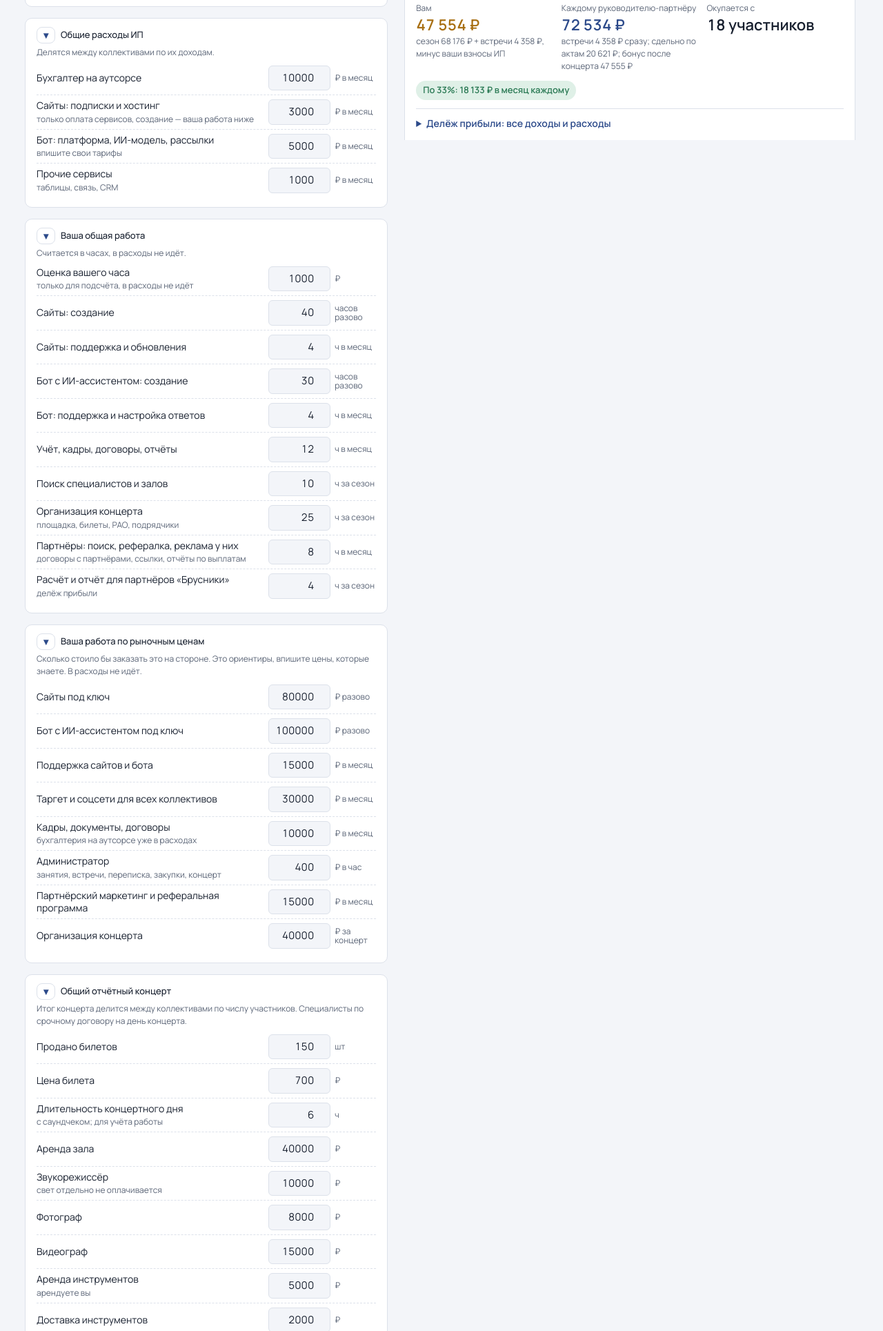
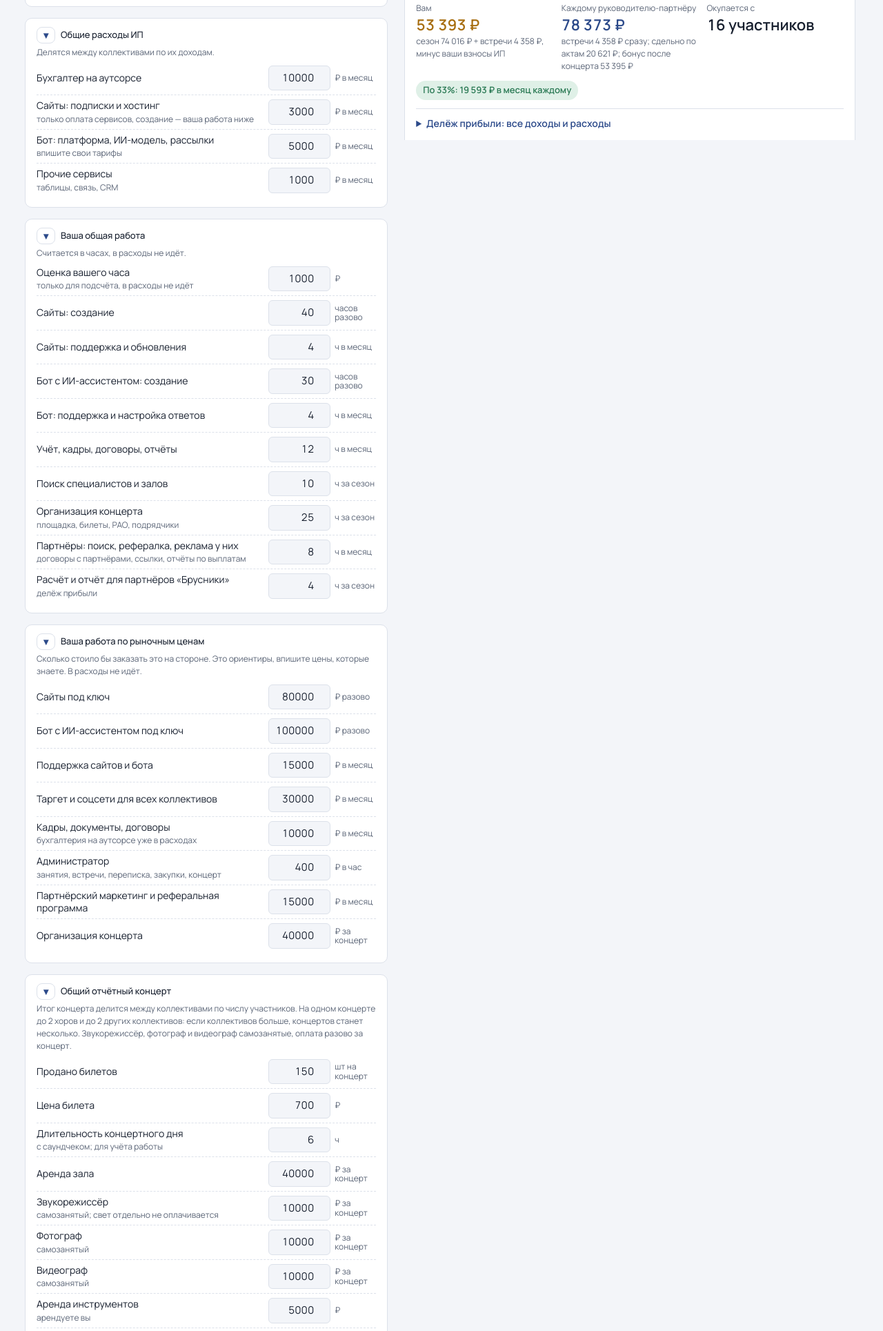
Before and after one commit to eabelozer26-droid/brusnika-smeta, a plain HTML site: page index.html in a window 1280 px wide. Shown: the part 871-2800 px from the top of the page at 69% size. Drawn offline with Linux system fonts and the light colour scheme; a web font is replaced by a local one.

Commit message:
Концерт: специалисты самозанятые, до 2 хоров и 2 коллективов на концерт
Co-Authored-By: Claude Opus 5.5 <noreply@anthropic.com>

```diff
--- a/index.html
+++ b/index.html
@@ -202,7 +202,7 @@ button.ghost{padding:5px 10px;font-size:13px;color:var(--muted)}
           <li>Ваши взносы ИП за себя в расходы «Брусники» не входят: они вычитаются из вашей доли вместе с экономией на УСН, которую они дают. В остальных коллективах прибыль ваша, поэтому взносы считаются там как расход.</li>
           <li>Реферальные выплаты партнёрам — процент с абонементов участников, которые пришли по их ссылкам. Это расход коллектива.</li>
           <li>Остальные хоры и коллективы, как в частной творческой студии: руководителям платится сдельно за каждое занятие, встречу набора и постановку. Прибыль ваша. Репертуар (аранжировки) есть только у хоров: танцы работают на общем репертуаре с вокалистами.</li>
-          <li>Все специалисты (руководители, музыканты, аранжировщик, звукорежиссёр, фото, видео) по срочным трудовым договорам. К их оплате добавляются взносы 30,2% и компенсация за неиспользованный отпуск, около 8%. Переключатель вверху задаёт, указаны ставки на руки или до НДФЛ.</li>
+          <li>Руководители, музыканты и аранжировщик работают по срочным трудовым договорам. Звукорежиссёр, фотограф и видеограф самозанятые: платите разово за концерт по чеку, налогов с вашей стороны нет. К их оплате добавляются взносы 30,2% и компенсация за неиспользованный отпуск, около 8%. Переключатель вверху задаёт, указаны ставки на руки или до НДФЛ.</li>
           <li>Компенсация отпуска посчитана для всех. У разового договора на один концертный день её может не быть: это зависит от срока, уточните у бухгалтера.</li>
           <li>Встречи набора платные, по умолчанию 4 за месяц до старта. Предоплата при записи засчитывается в абонемент и в доход отдельно не добавляется.</li>
           <li>В «Бруснике» деньги за встречи считаются отдельно и делятся поровну на троих сразу после встреч: билеты минус аренда, чай с печеньем, комиссия и налоги. Реклама вычитается только из прибыли сезона.</li>
@@ -295,9 +295,9 @@ button.ghost{padding:5px 10px;font-size:13px;color:var(--muted)}
           <p class="where">Продление: если следующий сезон идёт сразу, заключите дополнительное соглашение о новом сроке до окончания текущего. Много срочных договоров подряд на ту же работу суд может признать бессрочными. Обсудите это с юристом.</p>
         </div></li>
         <li><div class="date">к концерту</div><div class="what">
-          <p><span class="tag ip">вы</span><span class="tag emp">специалисты</span><b>Звукорежиссёр, фотограф, видеограф: срочный договор на день концерта.</b></p>
-          <p>Приём, ЕФС-1 на следующий рабочий день, расчёт в последний день договора, ЕФС-1 об увольнении. Это много бумаг на один день.</p>
-          <p class="where">Если захотите упростить: разовую услугу без графика и подчинения можно законно купить у ИП или самозанятого по договору услуг. Руководителей это не касается.</p>
+          <p><span class="tag ip">вы</span><span class="tag emp">специалисты</span><b>Звукорежиссёр, фотограф, видеограф: самозанятые, разово за каждый концерт.</b></p>
+          <p>Перед первой оплатой проверьте статус самозанятого на сайте ФНС (npd.nalog.ru/check-status). Договор оказания услуг на конкретный концерт: дата, площадка, что входит (звук; фото; видео и сроки сдачи материалов), сумма. После оплаты берите чек из «Моего налога». Налогов и отчётов с вашей стороны нет.</p>
+          <p class="where">Это законно, потому что работа разовая, без графика и подчинения, на каждой площадке отдельно. Руководителей и музыкантов коллективов это не касается: у них график, они по срочным трудовым договорам.</p>
         </div></li>
       </ol>
     </section>
@@ -458,7 +458,7 @@ button.ghost{padding:5px 10px;font-size:13px;color:var(--muted)}
     ['mkRef','Партнёрский маркетинг и реферальная программа','₽ в месяц',1000],
     ['mkEvent','Организация концерта','₽ за концерт',1000]
   ];
-  var C_DEF = {tix:150, tixPrice:700, cHours:6, hall:40000, sound:10000, photo:8000, video:15000, instr:5000, instrDel:2000, ads:10000, rao:5};
+  var C_DEF = {tix:150, tixPrice:700, cHours:6, hall:40000, sound:10000, photo:10000, video:10000, instr:5000, instrDel:2000, ads:10000, rao:5};
   var BASE = {n:0, price:18000, prepay:5000, meetings:4, mGuests:15, mPrice:500, mHours:2, mTreats:150,
     kind:'other', partners:2, concertRate:2000, pieces:0, pieceRate:2000, teachers:1, lessonRate:2500, extra:0, lessons:12, lessonHours:2, rate:1000, mRate:1000,
     songs:0, songPrice:1000, musicians:0, musReh:0, musRehFee:2500, musConcertFee:5000,
@@ -494,13 +494,13 @@ button.ghost{padding:5px 10px;font-size:13px;color:var(--muted)}
     ['wPartners','Расчёт и отчёт для партнёров «Брусники»','ч за сезон',1,'делёж прибыли']
   ];
   var CONCERT_FIELDS = [
-    ['tix','Продано билетов','шт',10],
+    ['tix','Продано билетов','шт на концерт',10],
     ['tixPrice','Цена билета','₽',50],
     ['cHours','Длительность концертного дня','ч',0.5,'с саундчеком; для учёта работы'],
-    ['hall','Аренда зала','₽',1000],
-    ['sound','Звукорежиссёр','₽',500,'свет отдельно не оплачивается'],
-    ['photo','Фотограф','₽',500],
-    ['video','Видеограф','₽',500],
+    ['hall','Аренда зала','₽ за концерт',1000],
+    ['sound','Звукорежиссёр','₽ за концерт',500,'самозанятый; свет отдельно не оплачивается'],
+    ['photo','Фотограф','₽ за концерт',500,'самозанятый'],
+    ['video','Видеограф','₽ за концерт',500,'самозанятый'],
     ['instr','Аренда инструментов','₽',500,'арендуете вы'],
     ['instrDel','Доставка инструментов','₽',500],
     ['ads','Доп. реклама концерта','₽',500],
@@ -591,6 +591,7 @@ button.ghost{padding:5px 10px;font-size:13px;color:var(--muted)}
         s.list = s.list.filter(function(c){ return c && c.id && (c.type === 'share' || c.type === 'paid'); }).map(function(c){ return Object.assign({}, BASE, c); });
         s.list.forEach(function(c){ if (c.type === 'share' && c.name === 'Хор') c.name = 'Брусника'; });
         s.ui = s.ui && typeof s.ui === 'object' ? s.ui : {};
+        if (s.concert.photo === 8000 && s.concert.video === 15000){ s.concert.photo = 10000; s.concert.video = 10000; }
         return s;
       }
     } catch(e){}
@@ -636,7 +637,7 @@ button.ghost{padding:5px 10px;font-size:13px;color:var(--muted)}
       + boxHtml('Общие расходы ИП', 'g', SERV_FIELDS, g, 'Делятся между коллективами по их доходам.', '', 'in_serv')
       + boxHtml('Ваша общая работа', 'g', ME_FIELDS, g, 'Считается в часах, в расходы не идёт.', '', 'in_me')
       + boxHtml('Ваша работа по рыночным ценам', 'g', MARKET_FIELDS, g, 'Сколько стоило бы заказать это на стороне. Это ориентиры, впишите цены, которые знаете. В расходы не идёт.', '', 'in_market')
-      + boxHtml('Общий отчётный концерт', 'concert', CONCERT_FIELDS, state.concert, 'Итог концерта делится между коллективами по числу участников. Специалисты по срочному договору на день концерта.', '', 'in_concert')
+      + boxHtml('Общий отчётный концерт', 'concert', CONCERT_FIELDS, state.concert, 'Итог концерта делится между коллективами по числу участников. На одном концерте до 2 хоров и до 2 других коллективов: если коллективов больше, концертов станет несколько. Звукорежиссёр, фотограф и видеограф самозанятые, оплата разово за концерт.', '', 'in_concert')
       + '<div class="part">Коллективы</div>'
       + '<div class="add"><button type="button" class="ghost" data-fold="1">Свернуть все</button><button type="button" class="ghost" data-fold="0">Развернуть все</button></div>';
     state.list.forEach(function(c){
@@ -734,12 +735,16 @@ button.ghost{padding:5px 10px;font-size:13px;color:var(--muted)}
     var items = st.list.map(function(c){ var n = c.id === oid ? on : c.n; return {c:c, n:Math.max(0, Math.round(n || 0))}; });
     var totalN = 0, totalRev = 0;
     items.forEach(function(x){ if (x.n > 0){ totalN += x.n; totalRev += revOf(x.c, x.n); } });
-    var box = cc.tix * cc.tixPrice;
-    var cSound = emp(cc.sound, g), cPhoto = emp(cc.photo, g), cVideo = emp(cc.video, g);
-    var cStaff = sumEmp([cSound, cPhoto, cVideo]);
+    // Концертов в сезоне: на одной площадке до 2 хоров и до 2 других коллективов
+    var nCh = 0, nOt = 0;
+    items.forEach(function(x){ if (x.n > 0){ if (x.c.type === 'share' || x.c.kind === 'choir') nCh++; else nOt++; } });
+    var nC = Math.max(1, Math.ceil(nCh / 2), Math.ceil(nOt / 2));
+    var box = cc.tix * cc.tixPrice * nC;
+    // Звукорежиссёр, фотограф, видеограф самозанятые: разовая оплата за концерт, налогов с вашей стороны нет
+    var cStaff = {contrib:0, ndfl:0, cost:(cc.sound + cc.photo + cc.video) * nC};
     var cRao = box * cc.rao / 100, cFee = box * g.fee / 100;
-    var cCost = cc.hall + cc.instr + cc.instrDel + cc.ads + cRao + cFee + cStaff.cost;
-    var concert = {box:box, sound:cSound, photo:cPhoto, video:cVideo, staff:cStaff, rao:cRao, fee:cFee, cost:cCost, net:box - cCost, on:totalN > 0};
+    var cCost = (cc.hall + cc.instr + cc.instrDel + cc.ads) * nC + cRao + cFee + cStaff.cost;
+    var concert = {n:nC, nCh:nCh, nOt:nOt, box:box, staff:cStaff, rao:cRao, fee:cFee, cost:cCost, net:box - cCost, on:totalN > 0};
     var Itot = totalRev + (totalN > 0 ? box : 0);
     var ipAll = g.ipYear * S / 12 + 0.01 * Math.max(0, Itot - 300000 * S / 12);
     var acctAll = g.acct * S, servAll = (g.site + g.bot + g.otherServ) * S;
@@ -827,7 +832,7 @@ button.ghost{padding:5px 10px;font-size:13px;color:var(--muted)}
     var res = items.map(function(x){ return calcOne(x.c, x.n); });
     var you = 0, taxes = 0, meColl = 0;
     res.forEach(function(r){ you += r.you; taxes += r.taxes; meColl += r.meTotal; });
-    var meGeneral = g.wSiteBuild + g.wBotBuild + (g.wSiteSup + g.wBotSup + g.wAcct + g.wRef) * S + g.wHire + g.wConcert + g.wPartners + (totalN > 0 ? cc.cHours : 0);
+    var meGeneral = g.wSiteBuild + g.wBotBuild + (g.wSiteSup + g.wBotSup + g.wAcct + g.wRef) * S + g.wHire + g.wConcert + g.wPartners + (totalN > 0 ? cc.cHours * nC : 0);
     var start = g.acct + g.site + g.bot + g.otherServ;
     items.forEach(function(x){ if (x.n > 0) start += x.c.ads + x.c.startup; });
     return {res:res, concert:concert, you:you, taxes:taxes, meGeneral:meGeneral, meColl:meColl, meAll:meGeneral + meColl, start:start, S:S, totalN:totalN, ipAll:ipAll, acctAll:acctAll, servAll:servAll};
@@ -956,7 +961,7 @@ button.ghost{padding:5px 10px;font-size:13px;color:var(--muted)}
     var S = m.S, cc = state.concert, isS = c.type === 'share', nk = 1 - g.ndfl / 100;
     var rows = [], hAll = 0, mAll = 0, hMe = 0, mMe = 0;
     function add(t, s, h, mv, ph){ rows.push({t:t, s:s, h:h, m:mv, ph:ph}); if (h) hAll += h; if (mv) mAll += mv; }
-    var concDay = m.totalN > 0 ? cc.cHours : 0;
+    var concDay = m.totalN > 0 ? cc.cHours * m.concert.n : 0;
     var genH = Math.max(0, m.meGeneral - concDay - g.wConcert) * r.s;
     var meItems = [
       ['Занятия: оплаты, отметки, атмосфера', Math.round(r.lessons) + ' занятий', r.lessonHrs],
@@ -997,9 +1002,9 @@ button.ghost{padding:5px 10px;font-size:13px;color:var(--muted)}
     }
     var co = m.concert;
     rows.push({group:'Концерт: специалисты, доля коллектива ' + pct(r.w * 100) + '%'});
-    add('Звукорежиссёр', '', cc.cHours * r.w, cc.sound * r.w);
-    add('Фотограф', '', cc.cHours * r.w, cc.photo * r.w);
-    add('Видеограф', '', cc.cHours * r.w, cc.video * r.w);
+    add('Звукорежиссёр', 'самозанятый', cc.cHours * m.concert.n * r.w, cc.sound * m.concert.n * r.w);
+    add('Фотограф', 'самозанятый', cc.cHours * m.concert.n * r.w, cc.photo * m.concert.n * r.w);
+    add('Видеограф', 'самозанятый', cc.cHours * m.concert.n * r.w, cc.video * m.concert.n * r.w);
     rows.push({t:'Всего работ за сезон', s:'вы, руководители, музыканты, специалисты', h:hAll, m:mAll, sub:true});
     var tiles = '<div class="split four" style="margin-top:14px">'
       + '<div class="person"><span>Часов работы всех</span><b>' + hrs(hAll) + '</b><em>за сезон</em></div>'
@@ -1066,14 +1071,15 @@ button.ghost{padding:5px 10px;font-size:13px;color:var(--muted)}
     // Концерт
     var co = m.concert, act = m.res.filter(function(r){ return r.active; });
     var cRows = [
-      {t:'Билеты', s: cc.tix + ' × ' + rub(cc.tixPrice), v: rub(co.box)},
+      {t:'Концертов в сезоне', s: co.nCh + ' ' + plural(co.nCh, ['хор','хора','хоров']) + ' и ' + co.nOt + ' других коллективов; на концерт до 2 хоров и до 2 других', v: String(co.n)},
+      {t:'Билеты', s: co.n + ' × ' + cc.tix + ' × ' + rub(cc.tixPrice), v: rub(co.box)},
       {group:'Расходы'},
-      {t:'Аренда зала', v: rub(cc.hall)},
-      {t:'Звукорежиссёр', s:'на руки ' + rub(co.sound.net) + ', с налогами и отпуском', v: rub(co.sound.cost)},
-      {t:'Фотограф', s:'на руки ' + rub(co.photo.net), v: rub(co.photo.cost)},
-      {t:'Видеограф', s:'на руки ' + rub(co.video.net), v: rub(co.video.cost)},
-      {t:'Аренда и доставка инструментов', v: rub(cc.instr + cc.instrDel)},
-      {t:'Доп. реклама концерта', v: rub(cc.ads)},
+      {t:'Аренда зала', s: co.n + ' × ' + rub(cc.hall), v: rub(cc.hall * co.n)},
+      {t:'Звукорежиссёр', s:'самозанятый, ' + co.n + ' × ' + rub(cc.sound), v: rub(cc.sound * co.n)},
+      {t:'Фотограф', s:'самозанятый, ' + co.n + ' × ' + rub(cc.photo), v: rub(cc.photo * co.n)},
+      {t:'Видеограф', s:'самозанятый, ' + co.n + ' × ' + rub(cc.video), v: rub(cc.video * co.n)},
+      {t:'Аренда и доставка инструментов', s: co.n + ' × ' + rub(cc.instr + cc.instrDel), v: rub((cc.instr + cc.instrDel) * co.n)},
+      {t:'Доп. реклама концерта', s: co.n + ' × ' + rub(cc.ads), v: rub(cc.ads * co.n)},
       {t:'РАО ' + pct(cc.rao) + '% билетов', v: rub(co.rao)},
       {t:'Комиссия Продамуса', v: rub(co.fee)},
       {t:'Итог концерта', v: rub(co.net), sub:true}
@@ -1086,11 +1092,11 @@ button.ghost{padding:5px 10px;font-size:13px;color:var(--muted)}
       + '<div class="fbody">' + (co.on ? '' : '<span class="status off">Пока нет запущенных коллективов, итог концерта не распределён</span>')
       + '<div class="tbl"><table>' + rows2(cRows) + '</table></div>'
       + det('concert_work', 'Кто сколько работает на концерте', '<div class="tbl"><table>' + rows4([
-          {t:'Звукорежиссёр', h:cc.cHours, m:co.sound.net},
-          {t:'Фотограф', h:cc.cHours, m:co.photo.net},
-          {t:'Видеограф', h:cc.cHours, m:co.video.net},
-          {t:'Вы', s:'плюс подготовка, она в вашей общей работе', h:cc.cHours, m:null, mt:'—'}
-        ]) + '</table></div>') + '</div>';
+          {t:'Звукорежиссёр', s:'самозанятый', h:cc.cHours * co.n, m:cc.sound * co.n},
+          {t:'Фотограф', s:'самозанятый', h:cc.cHours * co.n, m:cc.photo * co.n},
+          {t:'Видеограф', s:'самозанятый', h:cc.cHours * co.n, m:cc.video * co.n},
+          {t:'Вы', s:'плюс подготовка, она в вашей общей работе', h:cc.cHours * co.n, m:null, mt:'—'}
+        ], 'Оплата') + '</table></div>') + '</div>';
     ['meCard:r_me', 'concertCard:r_concert', 'taxCard:r_taxes', 'notesCard:r_notes'].forEach(function(p){
       var a = p.split(':'), el = document.getElementById(a[0]); el.classList.toggle('folded', isF(a[1]));
       var b = el.querySelector && el.querySelector('[data-fold-key="' + a[1] + '"]'); if (b) b.setAttribute('aria-expanded', String(!isF(a[1])));
```
